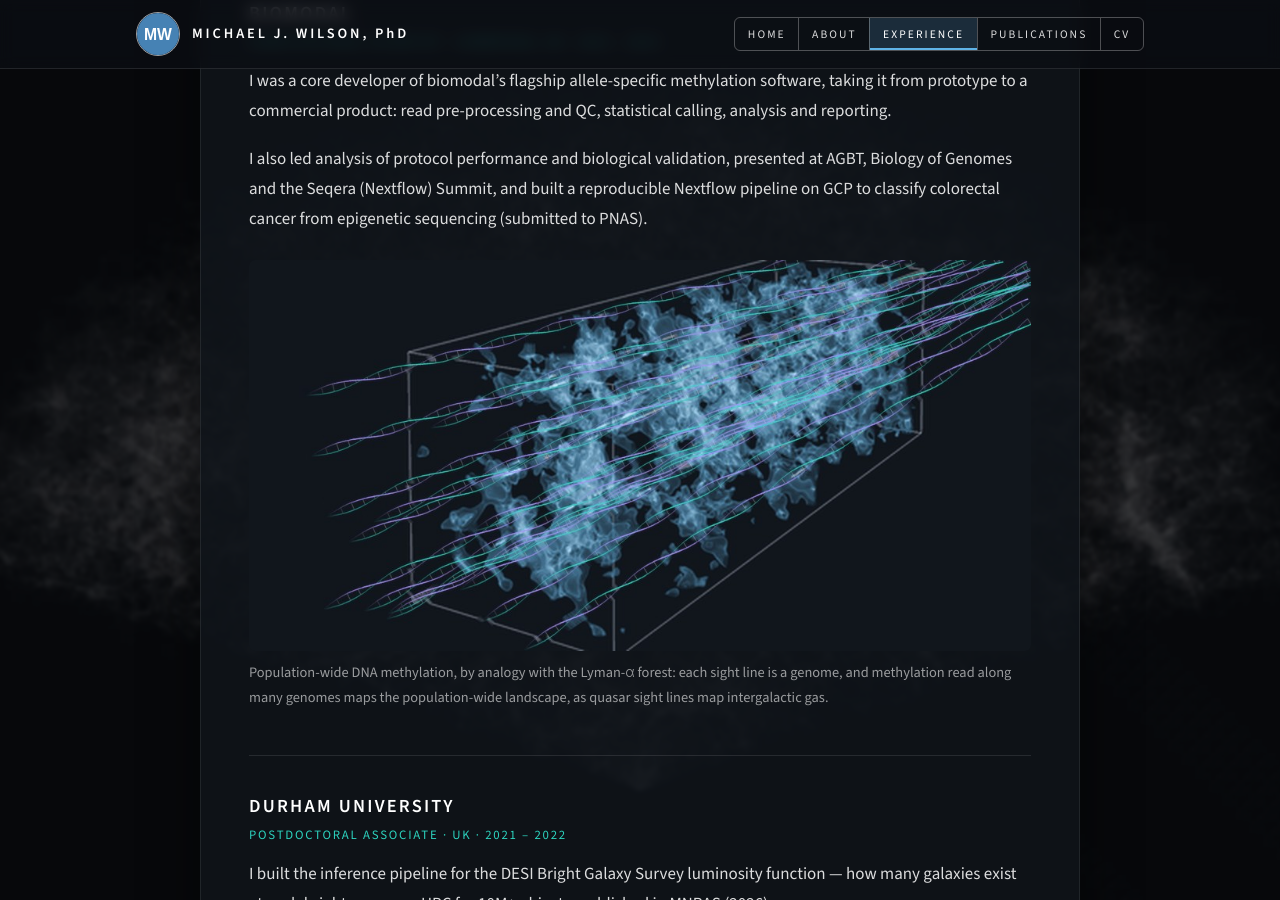
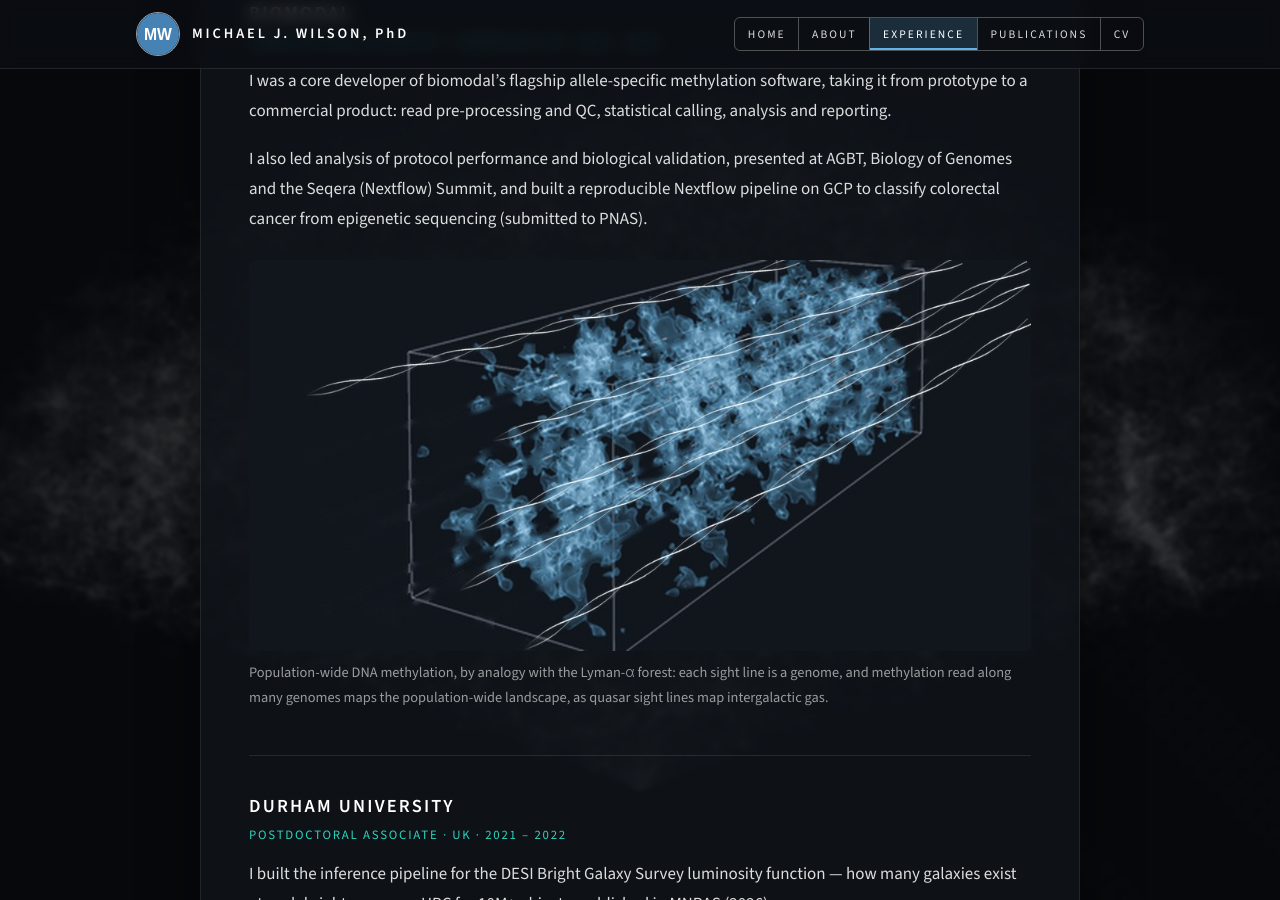
Before and after one commit to michaelJwilson/michaelJwilson.github.io, a Jekyll site: the page built from experience.md, in a window 1280 px wide and 900 px high, scrolled down 1295 px. Built offline with Jekyll 4.4.1, drawn with Linux system fonts in a browser that asks for light colours.

Commit message:
Biomodal figure: five white double helices, no rungs
- Only 5 evenly spread sight lines; all original arrows removed
  (OpenCV inpainting) and box edges restored where they were cut
- Helix strands white, no base-pair rungs

Co-Authored-By: Claude Opus 5.5 <noreply@anthropic.com>
Claude-Session: https://claude.ai/code/session_01SiHqF3nmdqJf51uy6f9hsB

```diff
--- a/experience.md
+++ b/experience.md
@@ -33,7 +33,7 @@ I was a core developer of biomodal's flagship allele-specific methylation softwa
 
 I also led analysis of protocol performance and biological validation, presented at AGBT, Biology of Genomes and the Seqera (Nextflow) Summit, and built a reproducible Nextflow pipeline on GCP to classify colorectal cancer from epigenetic sequencing (submitted to PNAS).
 
-{% include figure.html src="/assets/img/experience/biomodal-genome-forest.jpg" alt="DNA double helices passing as sight lines through a 3D map of clouds, as in the Lyman-alpha forest" caption="Population-wide DNA methylation, by analogy with the Lyman-α forest: each sight line is a genome, and methylation read along many genomes maps the population-wide landscape, as quasar sight lines map intergalactic gas." %}
+{% include figure.html src="/assets/img/experience/biomodal-genome-forest.jpg" alt="Five white DNA double helices passing as sight lines through a 3D map of clouds, as in the Lyman-alpha forest" caption="Population-wide DNA methylation, by analogy with the Lyman-α forest: each sight line is a genome, and methylation read along many genomes maps the population-wide landscape, as quasar sight lines map intergalactic gas." %}
 </section>
 
 <section class="role" id="durham" markdown="1">
```
Also changed, not shown: assets/img/experience/biomodal-genome-forest.jpg.
